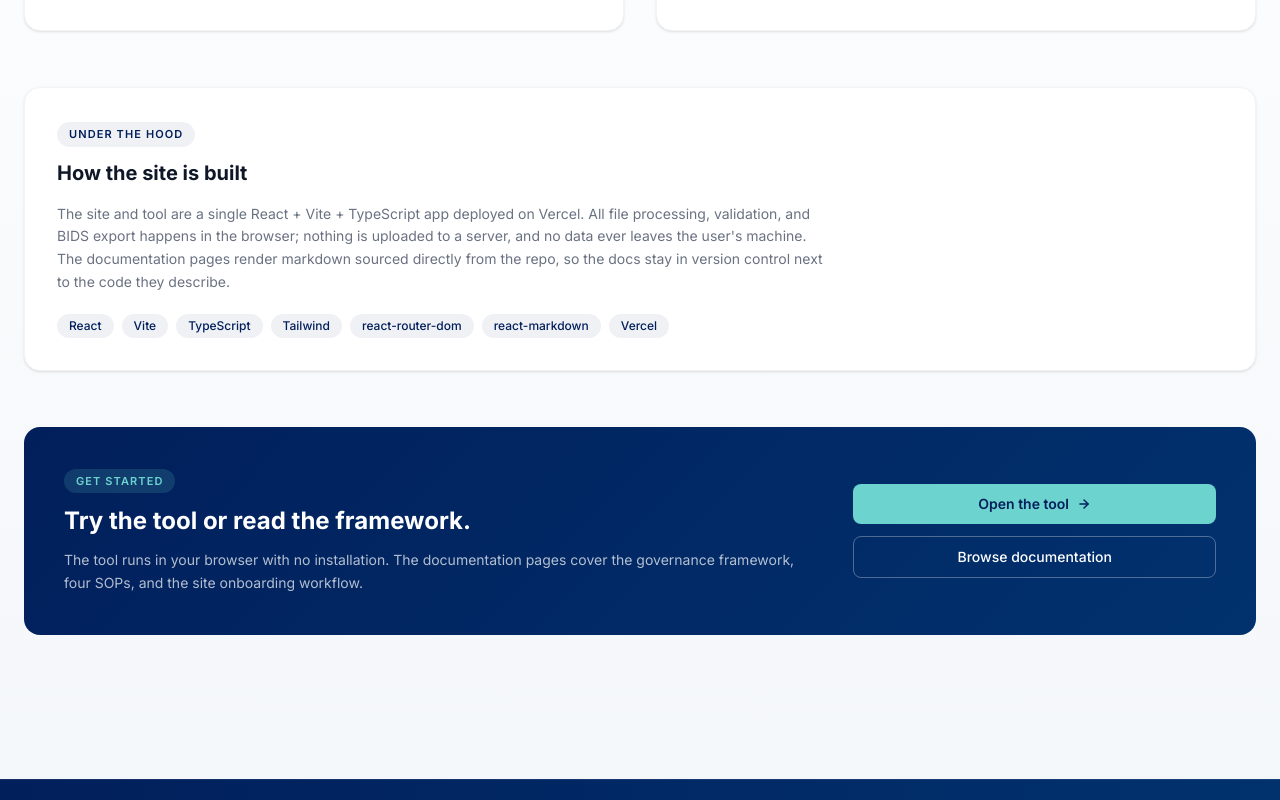
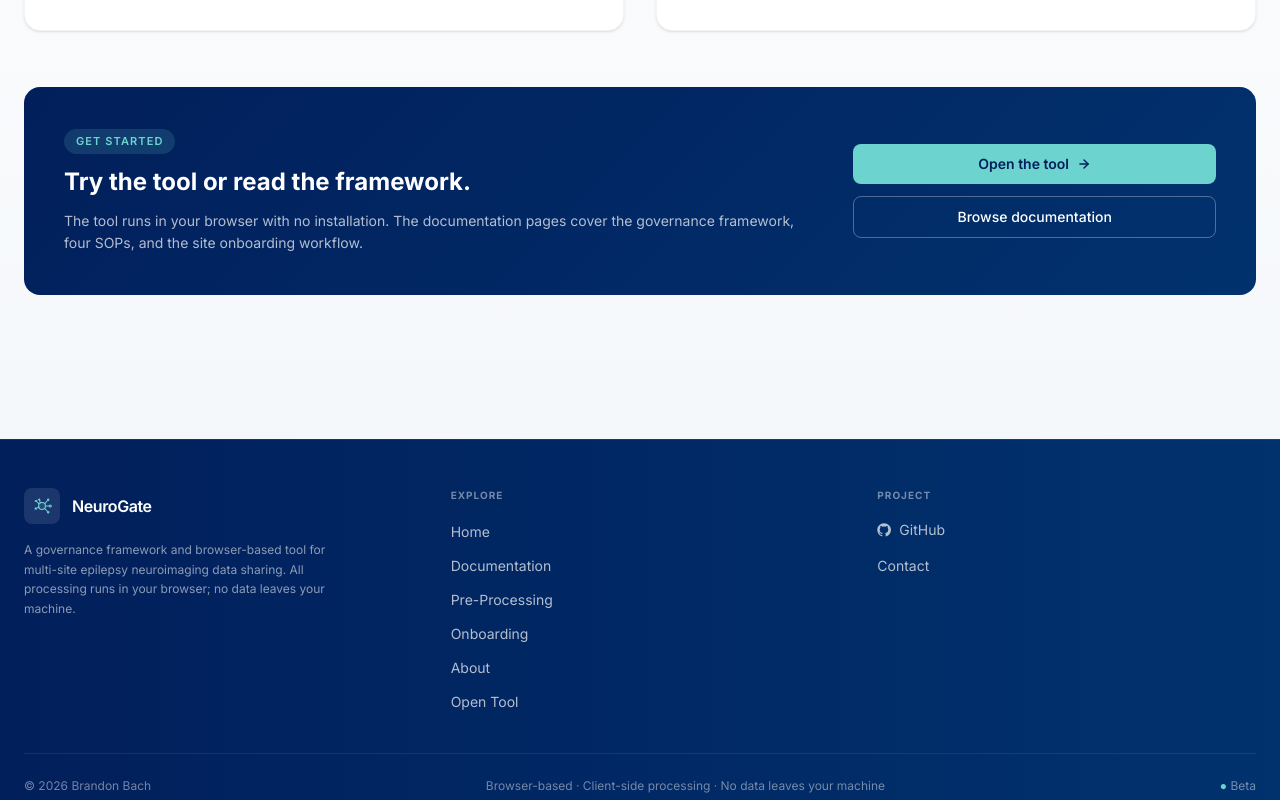
Before and after one commit to brandonbach44-sudo/Neurogate-Protocol, a React (Vite) app: page /about in a window 1280 px wide. Shown: the part 1680-2480 px from the top of the page. Built offline with nearby package versions, Linux system fonts and the light colour scheme.

Commit message:
Remove tech-stack mentions from user-facing surfaces

```diff
--- a/src/components/Footer.tsx
+++ b/src/components/Footer.tsx
@@ -116,7 +116,7 @@ export default function Footer() {
             &copy; {year} Brandon Bach
           </span>
           <span style={{ color: 'rgba(255,255,255,0.45)' }}>
-            Built with React, Vite, and Tailwind &middot; Hosted on Vercel
+            Browser-based &middot; Client-side processing &middot; No data leaves your machine
           </span>
           <span style={{ color: 'rgba(255,255,255,0.45)' }}>
             <span style={{ color: TEAL }}>&#9679;</span> Beta
--- a/src/pages/AboutPage.tsx
+++ b/src/pages/AboutPage.tsx
@@ -246,30 +246,6 @@ export default function AboutPage() {
         </div>
       </section>
 
-      {/* ─── TECH STACK ─────────────────────────────────── */}
-      <section className="rounded-2xl border border-gray-100 bg-white p-8 shadow-sm mb-14">
-        <Eyebrow>Under the hood</Eyebrow>
-        <h2 className="text-xl font-bold text-gray-900 mt-3 mb-4">How the site is built</h2>
-        <p className="text-sm text-gray-500 leading-relaxed mb-5 max-w-3xl">
-          The site and tool are a single React + Vite + TypeScript app deployed on Vercel. All
-          file processing, validation, and BIDS export happens in the browser; nothing is uploaded
-          to a server, and no data ever leaves the user's machine. The documentation pages render
-          markdown sourced directly from the repo, so the docs stay in version control next to the
-          code they describe.
-        </p>
-        <div className="flex flex-wrap gap-2">
-          {['React', 'Vite', 'TypeScript', 'Tailwind', 'react-router-dom', 'react-markdown', 'Vercel'].map((tech) => (
-            <span
-              key={tech}
-              className="text-xs font-medium px-3 py-1 rounded-full"
-              style={{ backgroundColor: 'rgba(1,31,91,0.06)', color: PENN_BLUE }}
-            >
-              {tech}
-            </span>
-          ))}
-        </div>
-      </section>
-
       {/* ─── CTA BANNER ─────────────────────────────────── */}
       <div
         className="rounded-2xl px-10 py-10"
```
Also changed, not shown: 1 other file (tests, documents, lock files or other folders).
